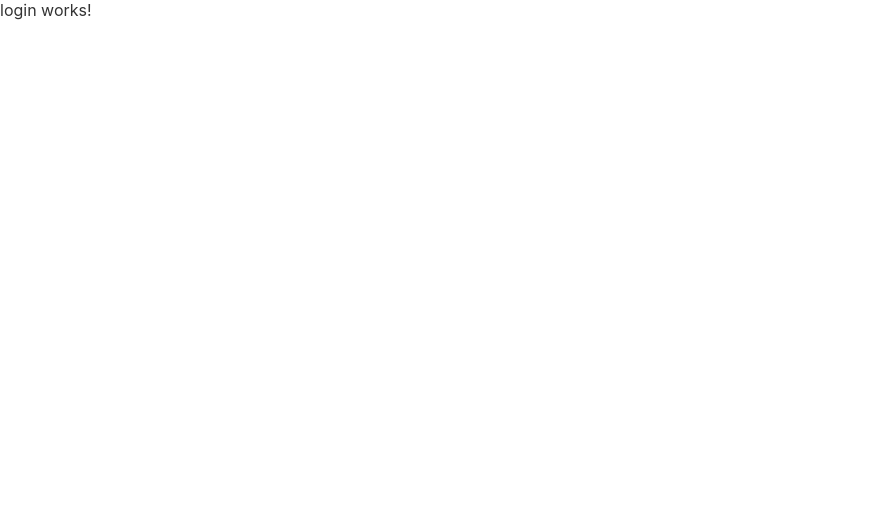
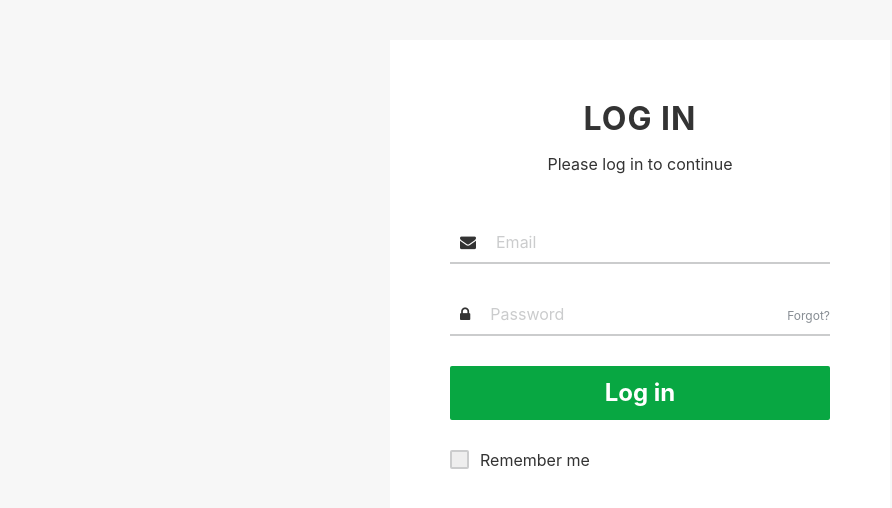
Before and after one commit to ericf97/clienti, an Angular app: page / in a window 1280 px wide. Shown: the top 508 px of the page, without its empty margins (0-892 px from the left). Built offline with nearby package versions, Linux system fonts and the light colour scheme.

Commit message:
Agrego mas campos a form de login

```diff
--- a/angular.json
+++ b/angular.json
@@ -26,7 +26,7 @@
             "polyfills": "src/polyfills.ts",
             "tsConfig": "tsconfig.app.json",
             "assets": ["src/favicon.ico", "src/assets"],
-            "styles": ["src/styles.scss"],
+            "styles": ["src/styles.scss", "node_modules/font-awesome/css/font-awesome.css"],
             "scripts": []
           },
           "configurations": {
@@ -88,7 +88,7 @@
             "tsConfig": "tsconfig.spec.json",
             "karmaConfig": "karma.conf.js",
             "assets": ["src/favicon.ico", "src/assets"],
-            "styles": ["src/styles.css"],
+            "styles": ["src/styles.scss"],
             "scripts": []
           }
         }
--- a/package.json
+++ b/package.json
@@ -18,6 +18,7 @@
     "@angular/platform-browser": "~12.2.0",
     "@angular/platform-browser-dynamic": "~12.2.0",
     "@angular/router": "~12.2.0",
+    "font-awesome": "^4.7.0",
     "rxjs": "~6.6.0",
     "tslib": "^2.3.0",
     "zone.js": "~0.11.4"
--- a/src/app/modules/auth/auth.component.css
+++ /dev/null
@@ -1,10 +0,0 @@
-.auth-form {
-  box-sizing: border-box;
-  background: var(--pd-color-surface-foreground);
-  margin: 0 auto;
-  max-width: 500px;
-  color: var(--pd-color-fill-strong);
-  position: relative;
-  display: flex;
-  flex-direction: column;
-}
--- a/src/app/modules/auth/auth.component.html
+++ b/src/app/modules/auth/auth.component.html
@@ -1 +1,34 @@
-<p>login works!</p>
+<div class="container">
+  <div class="form">
+    <p class="form__title">LOG IN</p>
+    <p class="form__subtitle">Please log in to continue</p>
+
+    <!-- INPUT EMAIL -->
+    <div class="form__input">
+      <label for="email">
+        <i class="fa fa-envelope icon"></i>
+      </label>
+      <input class="form__input--field" type="text" placeholder="Email" name="email" id="email" />
+    </div>
+
+    <!-- INPUT PASSWORD -->
+    <div class="form__input">
+      <label for="password">
+        <i class="fa fa-lock icon"></i>
+      </label>
+      <input class="form__input--field" type="text" placeholder="Password" name="password" id="password" />
+      <span class="form__input--forgot-password">
+        <a href="">Forgot?</a>
+      </span>
+    </div>
+
+    <!-- BUTTON LOGIN -->
+    <button class="form__button">Log in</button>
+
+    <label class="form__checkbox"
+      >Remember me
+      <input type="checkbox" />
+      <span class="checkmark"></span>
+    </label>
+  </div>
+</div>
--- /dev/null
+++ b/src/app/modules/auth/auth.component.scss
@@ -0,0 +1,47 @@
+.container {
+  display: block;
+  position: relative;
+  max-width: 1600px;
+  width: 100%;
+  margin: 40px auto;
+  align-self: center;
+  box-sizing: border-box;
+}
+
+.form {
+  display: flex;
+  flex-direction: column;
+  padding: 60px;
+  background: var(--white);
+  margin: 0 auto;
+  max-width: 500px;
+  color: var(--black);
+  position: relative;
+  > p {
+    text-align: center;
+  }
+}
+
+.form__title {
+  font-weight: 700;
+  text-transform: uppercase;
+  letter-spacing: 1px;
+  color: var(--black);
+  font-size: 2rem;
+  text-align: center;
+  line-height: 1.2em;
+  margin: 0 0 16px 0;
+}
+
+.form__subtitle {
+  margin: 0 0 48px 0;
+}
+
+@media (max-width: 767px) {
+  .form {
+    margin-top: 0;
+    padding: 30px;
+    max-width: 375px;
+    font-size: 0.5rem !important;
+  }
+}
--- a/src/app/modules/auth/auth.component.ts
+++ b/src/app/modules/auth/auth.component.ts
@@ -3,7 +3,7 @@ import { Component, OnInit } from '@angular/core';
 @Component({
   selector: 'app-auth',
   templateUrl: './auth.component.html',
-  styleUrls: ['./auth.component.css']
+  styleUrls: ['./auth.component.scss']
 })
 export class AuthComponent implements OnInit {
   constructor() {}
--- a/src/styles.scss
+++ b/src/styles.scss
@@ -1,14 +1,30 @@
-/* You can add global styles to this file, and also import other style files */
+:root {
+  --white: #ffffff;
+  --gray: #f7f7f7;
+  --gray-2: #cbcccd;
+  --black: #333;
+}
+
 * {
   font-family: -apple-system, BlinkMacSystemFont, 'Segoe UI', Roboto, Helvetica, Arial, sans-serif, 'Apple Color Emoji',
     'Segoe UI Emoji', 'Segoe UI Symbol';
-  font-size: 1rem;
-  color: #333;
+  font-size: 1rem; //16px default value
+  color: var(--black);
   box-sizing: border-box;
   -webkit-font-smoothing: antialiased;
   -moz-osx-font-smoothing: grayscale;
   padding: 0;
   margin: 0;
+}
+
+@media (max-width: 767px) {
+  * {
+    font-size: 0.9rem;
+  }
+}
+
+body {
+  background-color: var(--gray);
 }
 
 h1,
@@ -23,3 +39,122 @@ h6 {
 p {
   margin: 0;
 }
+
+input,
+textarea,
+button,
+select,
+a {
+  -webkit-tap-highlight-color: transparent;
+}
+
+/*#region FORM CHECKBOX*/
+.form__checkbox {
+  display: block;
+  position: relative;
+  padding-left: 30px;
+  margin-bottom: 12px;
+  cursor: pointer;
+  color: var(--gray-1);
+  -webkit-user-select: none;
+  -moz-user-select: none;
+  -ms-user-select: none;
+  user-select: none;
+  input {
+    position: absolute;
+    opacity: 0;
+    cursor: pointer;
+    height: 0;
+    width: 0;
+  }
+  .checkmark {
+    position: absolute;
+    top: 0px;
+    left: 0;
+    height: 1.2rem;
+    width: 1.2rem;
+    background-color: #eee;
+    border: 2px solid var(--gray-2);
+    border-radius: 2px;
+  }
+}
+
+.form__checkbox:hover input ~ .checkmark {
+  background-color: var(--gray-1);
+}
+
+.checkmark:after {
+  content: '';
+  position: absolute;
+  display: none;
+}
+
+.form__checkbox input:checked ~ .checkmark:after {
+  display: block;
+}
+
+.form__checkbox .checkmark:after {
+  left: 4px;
+  top: 1px;
+  width: 4px;
+  height: 8px;
+  border: solid var(--black);
+  border-width: 0 2px 2px 0;
+  -webkit-transform: rotate(45deg);
+  -ms-transform: rotate(45deg);
+  transform: rotate(45deg);
+}
+/*#endregion*/
+
+/*#region FORM BUTTON*/
+.form__button {
+  cursor: pointer;
+  color: #fff;
+  background: #08a742;
+  font-weight: 700;
+  margin-bottom: 30px;
+  padding: 10px 20px;
+  font-size: 1.5rem;
+  outline: none;
+  -webkit-transition: all 0.3s ease-in-out;
+  transition: all 0.3s ease-in-out;
+  border: 0;
+  border-radius: 2px;
+  line-height: 1.4em;
+  &:hover {
+    background: #24b85a;
+  }
+}
+/*#endregion*/
+
+/*#region FORM INPUT*/
+.form__input {
+  display: flex;
+  width: 100%;
+  margin-bottom: 30px;
+  border-bottom: 2px solid var(--gray-2);
+  align-items: center;
+  .icon {
+    padding: 0 10px;
+    color: var(--black);
+    min-width: 20px;
+    text-align: center;
+    font-size: 1rem;
+  }
+  .form__input--field {
+    width: 100%;
+    padding: 10px;
+    outline: none;
+    border: none;
+  }
+  .form__input--forgot-password > a {
+    color: #888e94;
+    text-decoration: none;
+    font-size: 12px;
+  }
+}
+
+::placeholder {
+  color: var(--gray-2);
+}
+/*#endregion*/
```
Also changed, not shown: 1 other file (tests, documents, lock files or other folders).
